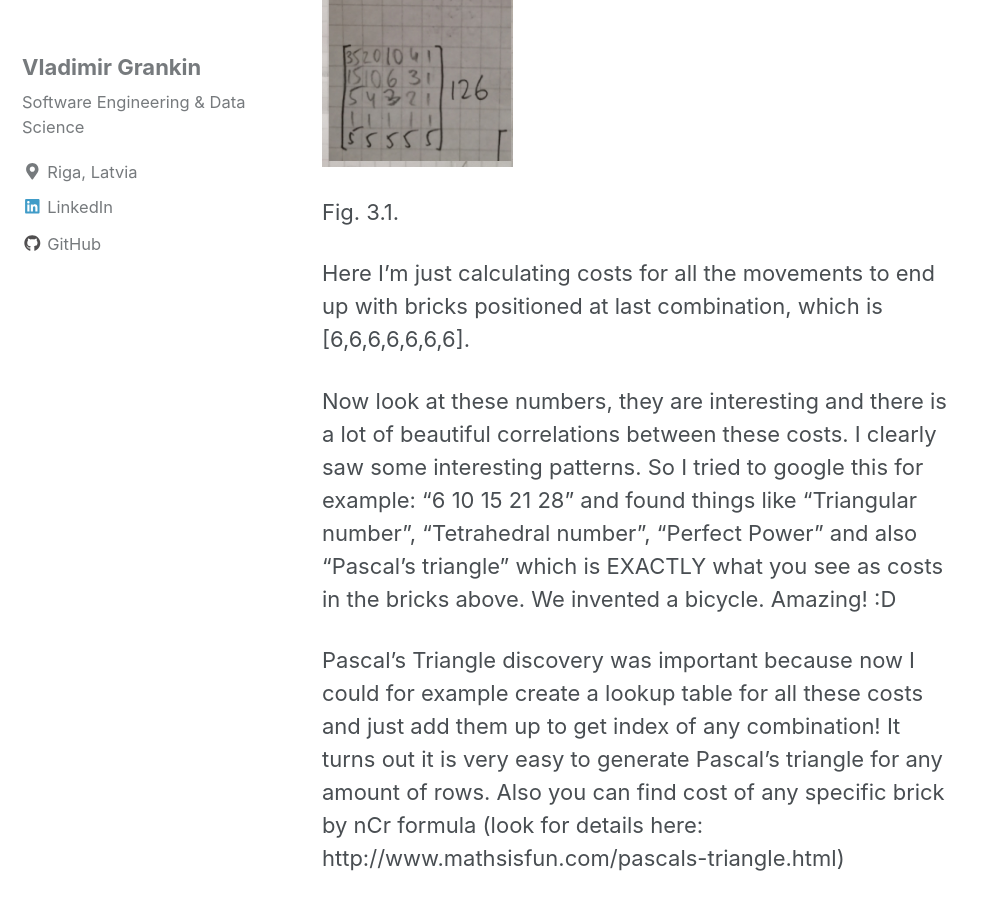
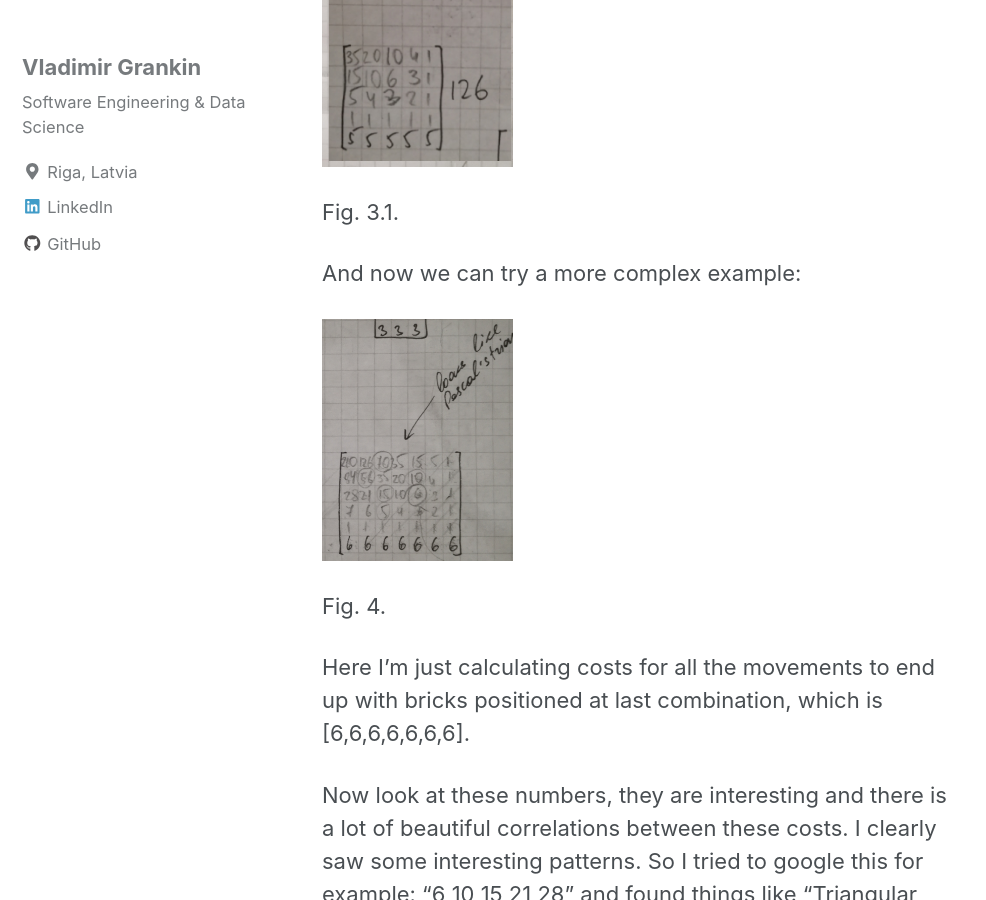
Before and after one commit to vgrankin/vgrankin.github.io, a Jekyll site: the page built from _posts/2018-08-23-pascals-triangle.md, in a window 1280 px wide and 900 px high, scrolled down 7471 px. Shown: the whole window, without its empty margins (0-986 px from the left). Built offline with Jekyll 4.4.1, drawn with Linux system fonts in a browser that asks for light colours; nearby versions of some CDN libraries.

Commit message:
Working on pascal triangle post

```diff
--- a/_posts/2018-08-23-pascals-triangle.md
+++ b/_posts/2018-08-23-pascals-triangle.md
@@ -108,6 +108,12 @@ Fig. 3.
 
 Fig. 3.1.
 
+And now we can try a more complex example:
+
+![n=3, r=3 combinations with repetition]({{ site.url }}{{ site.baseurl }}/images/pascal_triangle/pic_4.jpg){:height="30%" width="30%"}
+
+Fig. 4.
+
 Here I’m just calculating costs for all the movements to end up with bricks positioned at last
 combination, which is [6,6,6,6,6,6,6].
 
```
